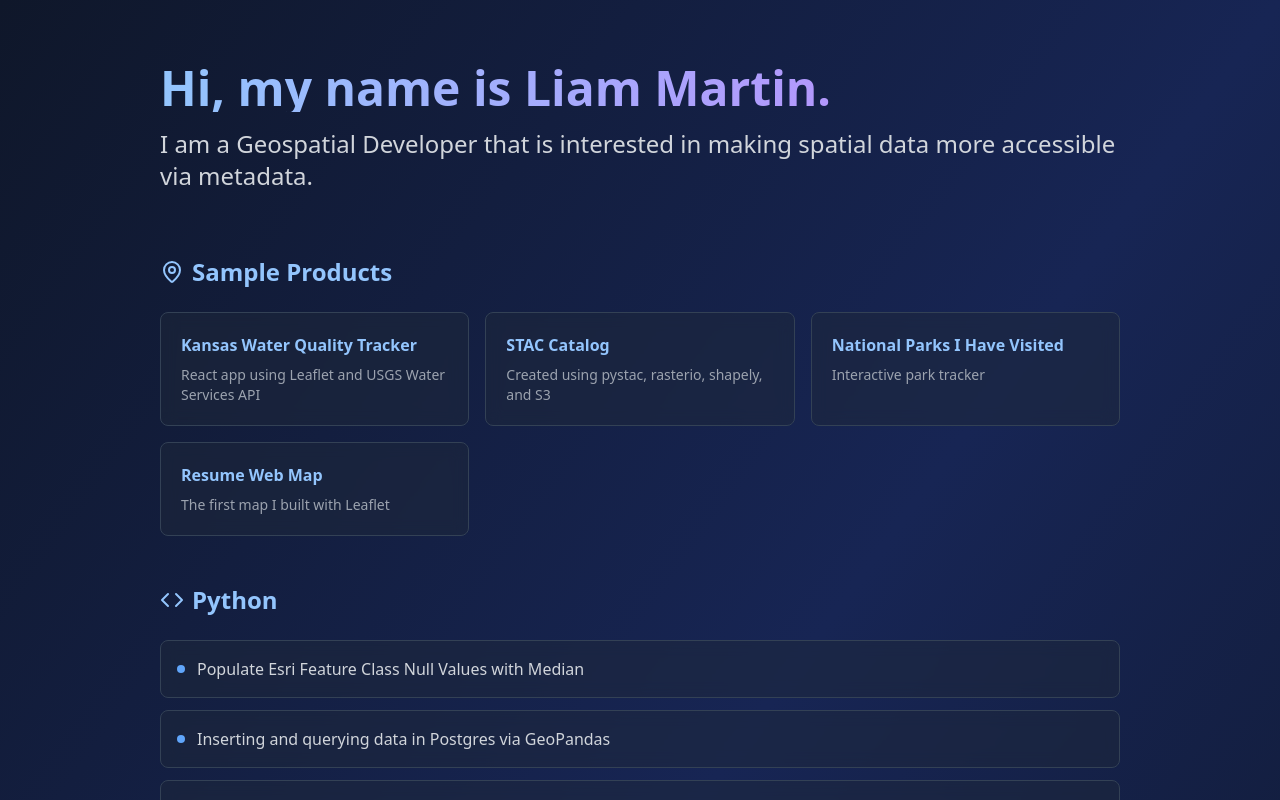
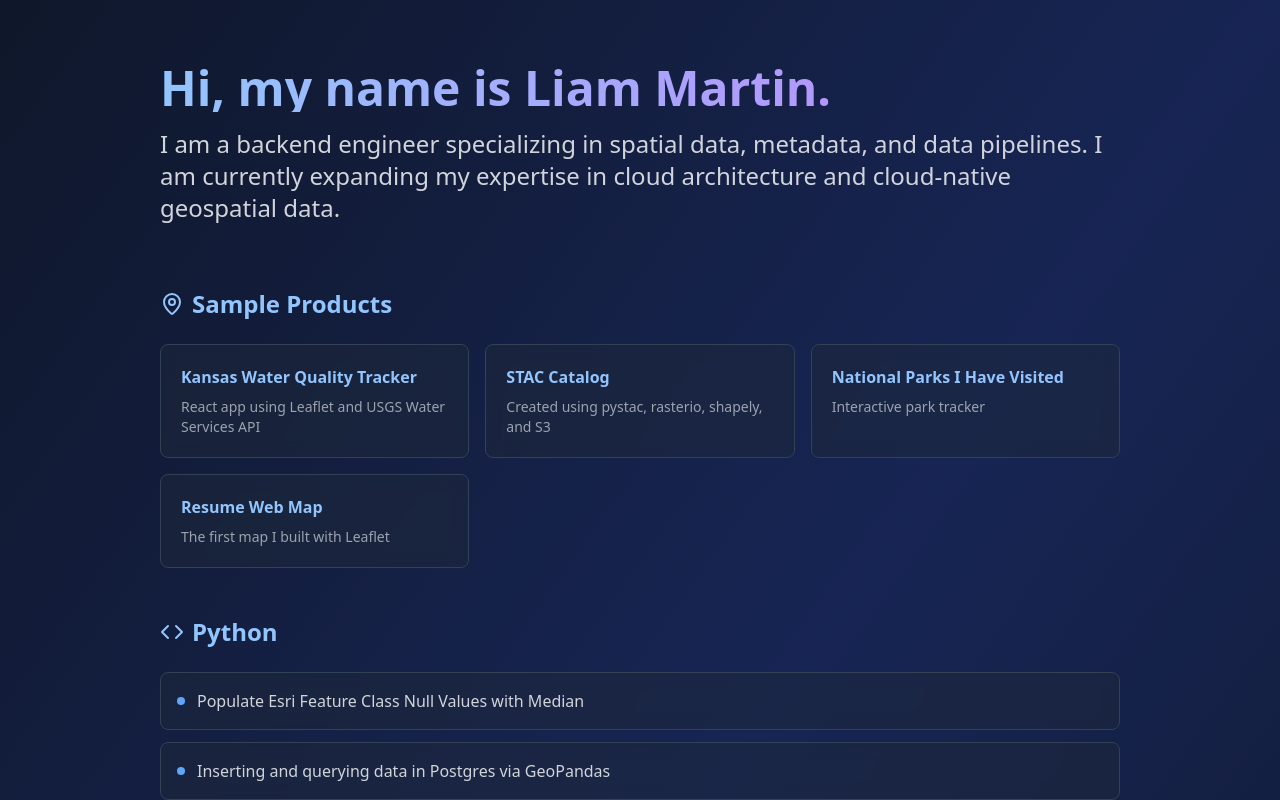
Before and after one commit to liammartin3/liammartin3.github.io, a React (Create React App) app: page / in a window 1280 px wide. Shown: the top 800 px of the page. Built offline with nearby package versions, Linux system fonts and the light colour scheme.

Commit message:
update tagline

```diff
--- a/src/App.js
+++ b/src/App.js
@@ -60,7 +60,7 @@ export default function Portfolio() {
             Hi, my name is Liam Martin.
           </h1>
           <p className="text-xl sm:text-2xl text-gray-300 leading-relaxed">
-            I am a Geospatial Developer that is interested in making spatial data more accessible via metadata.
+            I am a backend engineer specializing in spatial data, metadata, and data pipelines. I am currently expanding my expertise in cloud architecture and cloud-native geospatial data.
           </p>
         </header>
 
```
